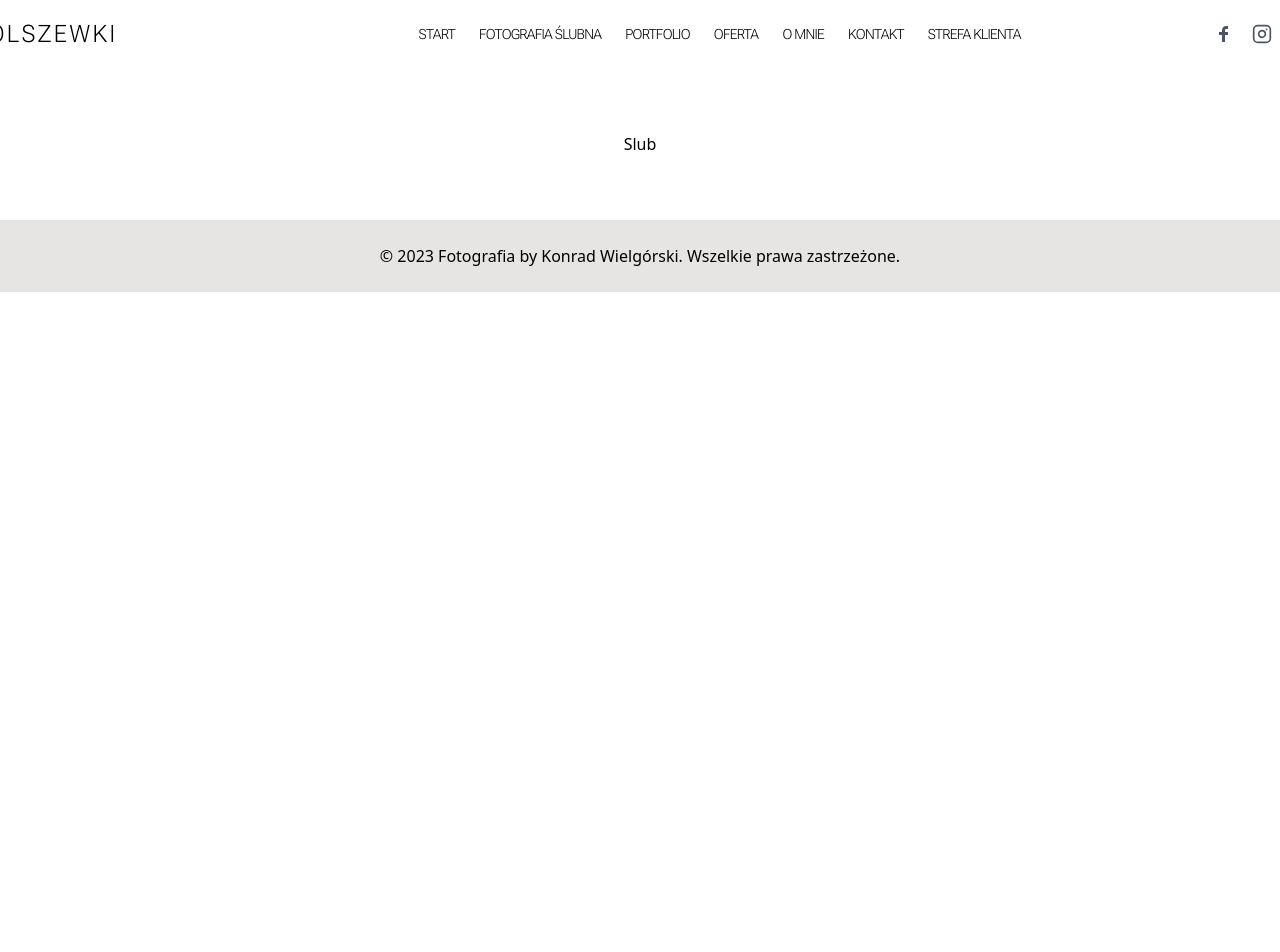
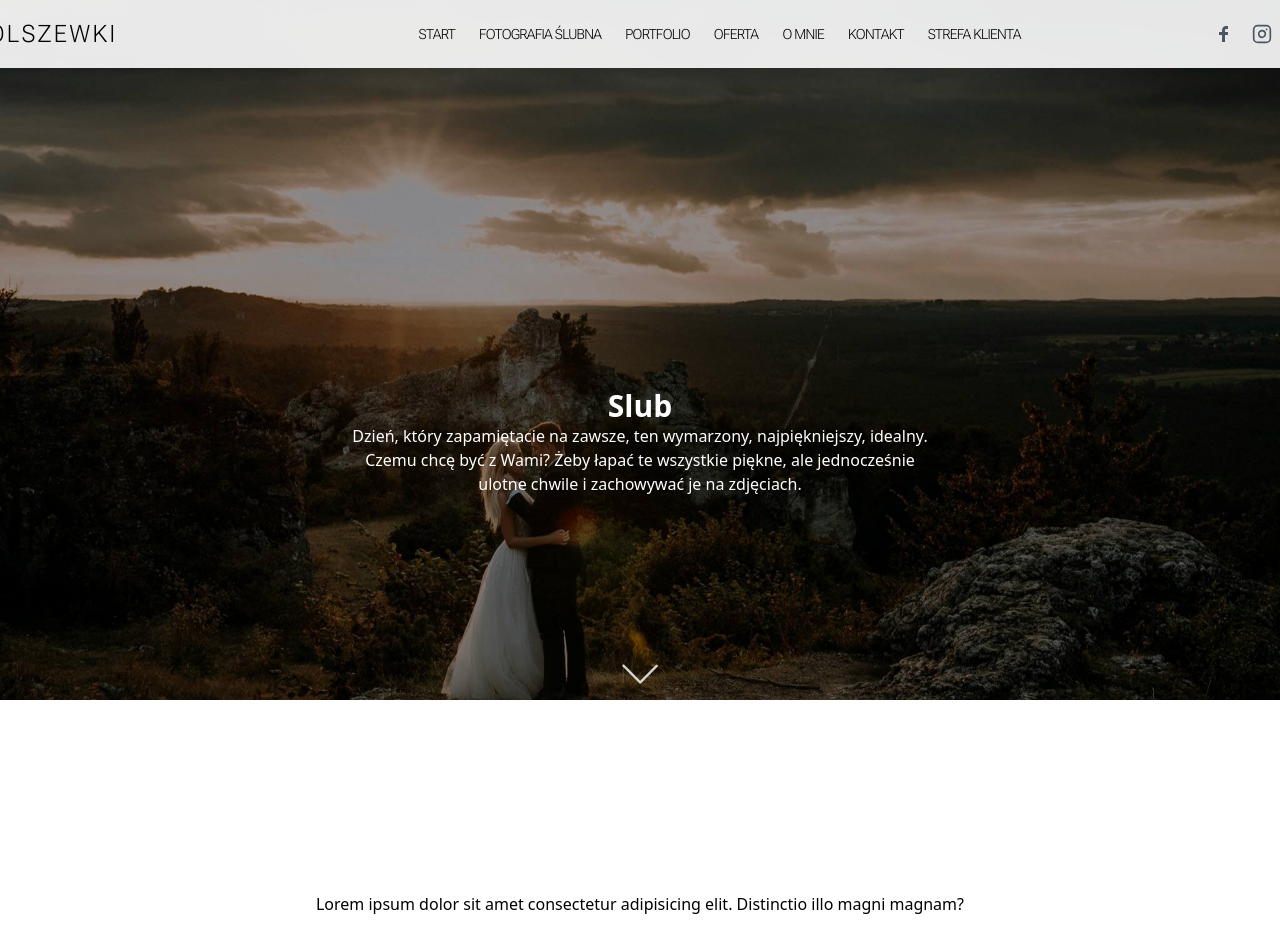
Before and after one commit to Nawija/jv3, a Next.js app: page /fotografia-slubna in a window 1280 px wide. Shown: the top 952 px of the page. Before the commit the page ends 800 px from the top, so only its background shows below. Built offline with nearby package versions, Linux system fonts and the light colour scheme; grey boxes are pictures that could not be loaded.

Commit message:
amation and page fotografia slubna

```diff
--- a/app/fotografia-slubna/page.tsx
+++ b/app/fotografia-slubna/page.tsx
@@ -1,10 +1,52 @@
+"use client";
+import { useEffect, useState } from "react";
+import { SlArrowDown } from "react-icons/sl";
 export default function FotografiaSlubna() {
+    const [isScrolled, setIsScrolled] = useState(false);
+
+    useEffect(() => {
+        const handleScroll = () => {
+            if (window.scrollY > 0) {
+                setIsScrolled(true);
+            } else {
+                setIsScrolled(false);
+            }
+        };
+
+        window.addEventListener("scroll", handleScroll);
+        return () => window.removeEventListener("scroll", handleScroll);
+    }, []);
     return (
-        <div className="text-black py-6 px-3 mt-10">
+        <>
             <div className="text-center">
-                <p>Slub</p>
-                <div style={{backgroundImage: "url(https://scontent-waw2-2.cdninstagram.com/v/t51.29350-15/356403991_795416282133770_1453407733380961786_n.jpg?stp=dst-jpg_e35_tt6&efg=eyJ2ZW5jb2RlX3RhZyI6ImltYWdlX3VybGdlbi4xNDQweDE0NDAuc2RyLmYyOTM1MC5kZWZhdWx0X2ltYWdlIn0&_nc_ht=scontent-waw2-2.cdninstagram.com&_nc_cat=102&_nc_oc=Q6cZ2AGewFLT2FJ6OGmleAJWPcwAFTvLa6wHYqnJwz5c1Jrk5FD-DosTHH47ar_uy1rjw-U&_nc_ohc=PHNsweUWPKQQ7kNvgEagx6o&_nc_gid=65eff408429949cd854c9ad396a1e4fb&edm=AP4sbd4BAAAA&ccb=7-5&ig_cache_key=MzEzNTIyNTkyODExMDY0MzgxMQ%3D%3D.3-ccb7-5&oh=00_AYAFKYkSoDK9avXDuxWTYKhTiTYcFeZB6zqtISGMOHObZA&oe=67C26224&_nc_sid=7a9f4b)"}}></div>
+                <div className="pt-[40vh] pb-[20vh] text-white">
+                    <p className=" text-3xl font-semibold">Slub</p>
+                    <p className="px-6 max-w-screen-sm mx-auto">
+                        Dzień, który zapamiętacie na zawsze, ten wymarzony,
+                        najpiękniejszy, idealny. Czemu chcę być z Wami? Żeby
+                        łapać te wszystkie piękne, ale jednocześnie ulotne
+                        chwile i zachowywać je na zdjęciach.
+                    </p>
+                </div>
+                <SlArrowDown
+                    className={`text-4xl text-white/80 mx-auto mb-2 transition-all duration-150 ${
+                        isScrolled ? "translate-y-4 opacity-0" : "opacity-100"
+                    }`}
+                />
+                <div
+                    className="h-screen fixed top-0 left-0 w-full bg-cover bg-center bg-no-repeat -z-40"
+                    style={{
+                        backgroundImage: "url('/Images/sesja.jpg')",
+                    }}
+                />
+                <div className="bg-black/40 absolute top-0 left-0 w-full h-screen -z-30" />
+                <div className="bg-white w-full py-48">
+                    <p>
+                        Lorem ipsum dolor sit amet consectetur adipisicing elit.
+                        Distinctio illo magni magnam?
+                    </p>
+                </div>
             </div>
-        </div>
+        </>
     );
 }
--- a/components/Footer.tsx
+++ b/components/Footer.tsx
@@ -1,6 +1,6 @@
 export default function Footer() {
     return (
-        <footer className="bg-stone-200 text-black py-6 px-3 mt-10">
+        <footer className="bg-stone-200 text-black py-6 px-3">
             <div className="container mx-auto text-center">
                 <p>
                     © 2023 Fotografia by Konrad Wielgórski. Wszelkie prawa
```
